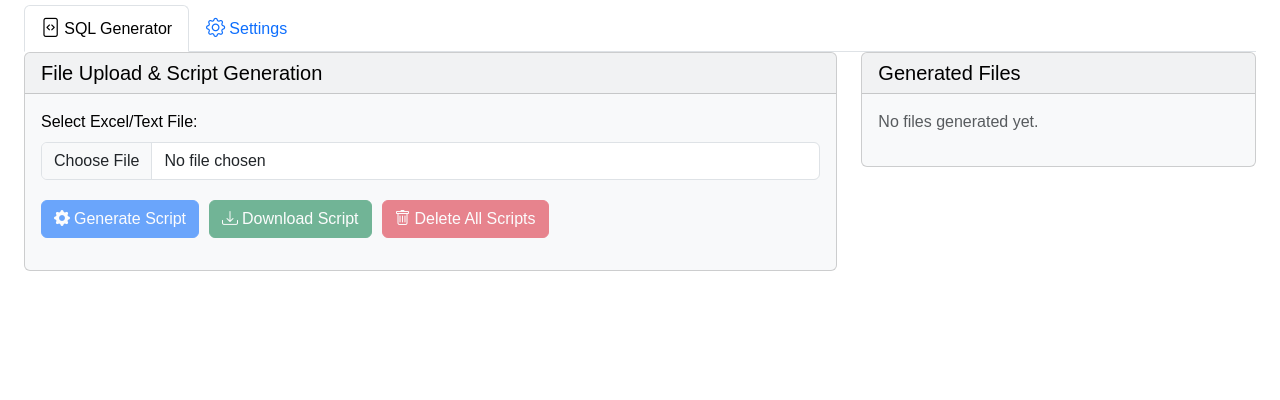
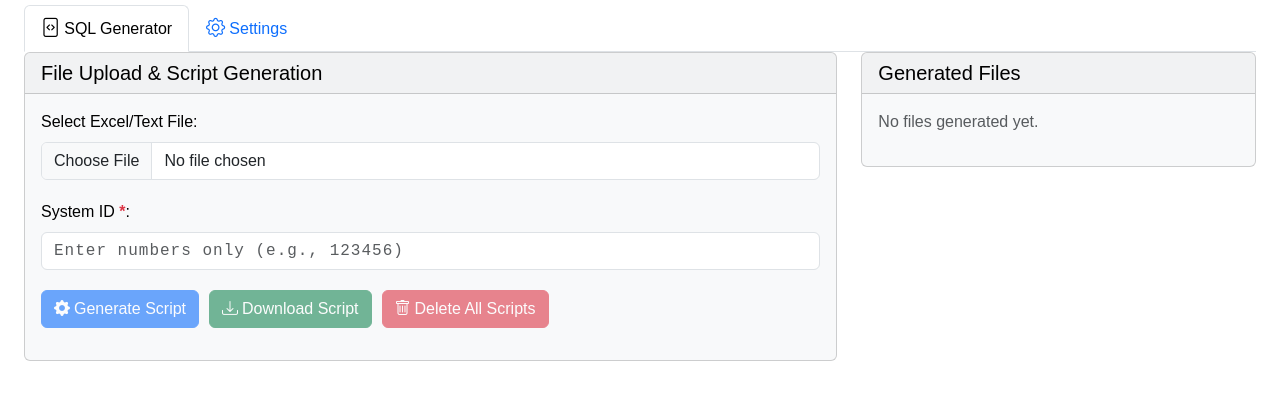
Before and after one commit to francisnguyenanh/QLDA_JEMS, a Flask app: page /genscript in a window 1280 px wide. Shown: the part 146-546 px from the top of the page. Run offline with Flask 3, Linux system fonts and the light colour scheme; the visitor is signed in with stand-in values (Sample User, id 1); data that the repository does not hold is empty; some libraries are stand-ins or nearby versions.

Commit message:
feat: Add System ID input validation and update script generation logic

```diff
--- a/app.py
+++ b/app.py
@@ -3567,6 +3567,14 @@ def generate_script():
     if 'file' not in request.files:
         return jsonify({'success': False, 'error': 'No file provided'}), 400
 
+    # Get systemId from form
+    system_id = request.form.get('systemId', '').strip()
+    if not system_id:
+        return jsonify({'success': False, 'error': 'System ID is required'}), 400
+
+    if not system_id.isdigit():
+        return jsonify({'success': False, 'error': 'System ID must contain numbers only'}), 400
+
     file = request.files['file']
     if file.filename == '' or not file.filename.endswith(('.xlsx', '.xls')):
         return jsonify({'success': False, 'error': 'Invalid file format'}), 400
@@ -3598,11 +3606,12 @@ def generate_script():
                 generation_progress['total_sheets'] = 0
                 generation_progress['sheet_name'] = ''
 
-                # Call genscript function
+                # Call genscript function with systemId
                 insert_statements = genscript.all_tables_in_sequence_with_progress(
                     temp_path,
                     'table_info.txt',
                     output_filename,
+                    system_id=system_id,
                     progress_callback=update_progress
                 )
 
--- a/genscript.py
+++ b/genscript.py
@@ -1520,7 +1520,7 @@ def logic_data_generic(
 
     return insert_statements, last_processed_row
 
-def all_tables_in_sequence_with_progress(excel_file, table_info_file, output_file='insert_all.sql', progress_callback=None):
+def all_tables_in_sequence_with_progress(excel_file, table_info_file, output_file='insert_all.sql', system_id=None, progress_callback=None):
     """
     Process all tables in the correct sequence with progress tracking:
     1. Initialize workbook and table_info once
@@ -1528,7 +1528,15 @@ def all_tables_in_sequence_with_progress(excel_file, table_info_file, output_fil
     3. Iterate through sheets to create INSERT for T_KIHON_PJ_GAMEN
     4. For each new SEQ, process other tables
     """
-    global seq_per_sheet_dict, wb, sheetnames, table_info
+    global seq_per_sheet_dict, wb, sheetnames, table_info, systemid_value
+
+    # Set systemid_value from parameter if provided
+    if system_id:
+        systemid_value = system_id
+    else:
+        # Use default (current time-based value)
+        now = datetime.datetime.now()
+        systemid_value = f"{now.hour:02d}{now.minute:02d}{now.second:02d}"
 
     # Initialize workbook and table_info once at the beginning
     initialize_workbook(excel_file)
--- a/templates/genscript.html
+++ b/templates/genscript.html
@@ -37,6 +37,25 @@
 
     .file-input-group {
         margin-bottom: 20px;
+    }
+
+    .file-input-group label .text-danger {
+        font-weight: bold;
+    }
+
+    .file-input-group input[type="text"] {
+        font-family: 'Courier New', monospace;
+        letter-spacing: 1px;
+    }
+
+    .file-input-group input.is-invalid {
+        animation: shake 0.5s ease-in-out;
+    }
+
+    @keyframes shake {
+        0%, 100% { transform: translateX(0); }
+        25% { transform: translateX(-5px); }
+        75% { transform: translateX(5px); }
     }
 
     .btn-group-custom {
@@ -193,6 +212,15 @@
                                 <input type="file" class="form-control" id="docFile" accept=".xlsx,.xls,.txt">
                             </div>
 
+                            <!-- System ID Input -->
+                            <div class="file-input-group">
+                                <label for="systemId" class="form-label">System ID <span class="text-danger">*</span>:</label>
+                                <input type="text" class="form-control" id="systemId" placeholder="Enter numbers only (e.g., 123456)" pattern="[0-9]*" title="Only numbers are allowed">
+                                <div class="invalid-feedback">
+                                    Please enter numbers only.
+                                </div>
+                            </div>
+
                             <!-- Buttons -->
                             <div class="btn-group-custom">
                                 <button type="button" class="btn btn-primary" id="genScriptBtn" disabled>
@@ -322,6 +350,7 @@
 <script>
 document.addEventListener('DOMContentLoaded', function() {
     const docFile = document.getElementById('docFile');
+    const systemId = document.getElementById('systemId');
     const genScriptBtn = document.getElementById('genScriptBtn');
     const downloadBtn = document.getElementById('downloadBtn');
     const deleteAllBtn = document.getElementById('deleteAllBtn');
@@ -336,8 +365,30 @@ document.addEventListener('DOMContentLoaded', function() {
 
     // File selection handler
     docFile.addEventListener('change', function() {
-        genScriptBtn.disabled = !this.files.length || isGenerating;
+        updateGenerateButtonState();
     });
+
+    // System ID input validation and handler
+    systemId.addEventListener('input', function() {
+        const value = this.value;
+        const numbersOnly = value.replace(/[^0-9]/g, '');
+
+        if (value !== numbersOnly) {
+            this.value = numbersOnly;
+            this.classList.add('is-invalid');
+            setTimeout(() => {
+                this.classList.remove('is-invalid');
+            }, 2000);
+        }
+
+        updateGenerateButtonState();
+    });
+
+    function updateGenerateButtonState() {
+        const hasFile = docFile.files.length > 0;
+        const hasSystemId = systemId.value.trim().length > 0;
+        genScriptBtn.disabled = !hasFile || !hasSystemId || isGenerating;
+    }
 
     // Load initial state
     loadFileList();
@@ -346,12 +397,26 @@ document.addEventListener('DOMContentLoaded', function() {
     // Generate Script
     genScriptBtn.addEventListener('click', function() {
         const file = docFile.files[0];
+        const systemIdValue = systemId.value.trim();
+
         if (!file) {
             alert('Please select a file first.');
             return;
         }
 
-        generateScript(file);
+        if (!systemIdValue) {
+            alert('Please enter System ID.');
+            systemId.focus();
+            return;
+        }
+
+        if (!/^\d+$/.test(systemIdValue)) {
+            alert('System ID must contain numbers only.');
+            systemId.focus();
+            return;
+        }
+
+        generateScript(file, systemIdValue);
     });
 
     // Download Script
@@ -368,7 +433,7 @@ document.addEventListener('DOMContentLoaded', function() {
         }
     });
 
-    function generateScript(file) {
+    function generateScript(file, systemIdValue) {
         isGenerating = true;
         updateButtonStates();
         showProgress();
@@ -378,6 +443,7 @@ document.addEventListener('DOMContentLoaded', function() {
 
         const formData = new FormData();
         formData.append('file', file);
+        formData.append('systemId', systemIdValue);
 
         fetch('/api/generate_script', {
             method: 'POST',
@@ -503,7 +569,9 @@ document.addEventListener('DOMContentLoaded', function() {
     }
 
     function updateButtonStates() {
-        genScriptBtn.disabled = !docFile.files.length || isGenerating;
+        const hasFile = docFile.files.length > 0;
+        const hasSystemId = systemId.value.trim().length > 0;
+        genScriptBtn.disabled = !hasFile || !hasSystemId || isGenerating;
         downloadBtn.disabled = !currentFileName || isGenerating;
 
         // Check if there are any files for delete button
```
Also changed, not shown: 1 other file.
